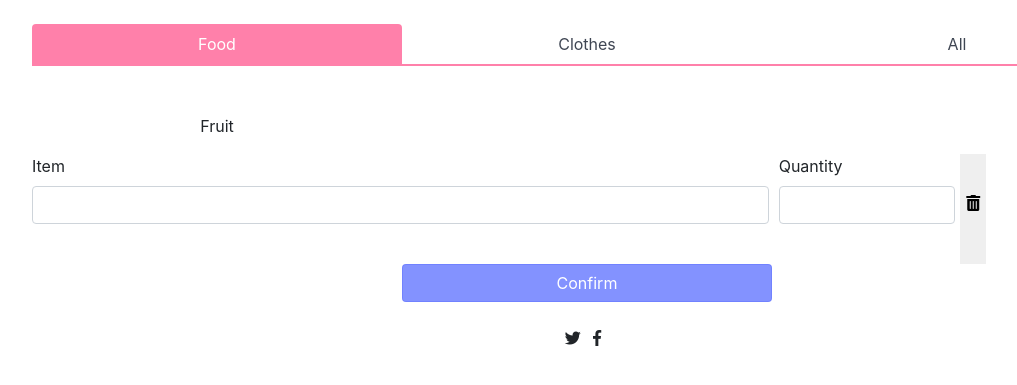
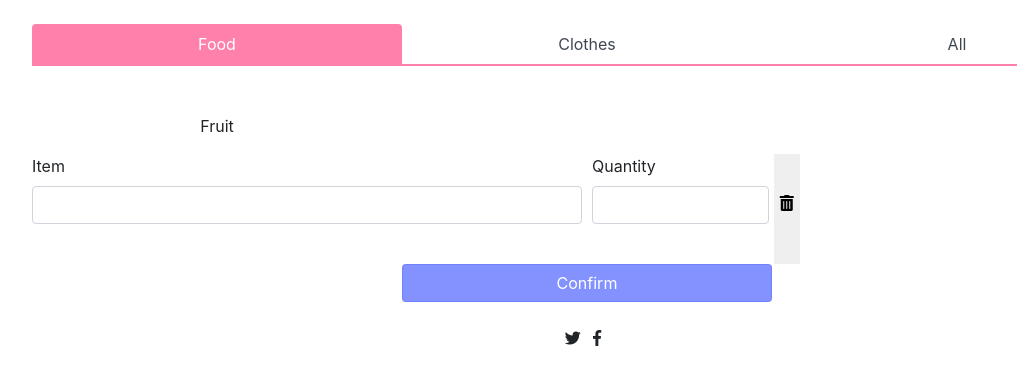
Before and after one commit to converyj/charitables, a PHP site: page /form.php in a window 1280 px wide. Shown: the part 64-449 px from the top of the page, without its empty margins (53-1070 px from the left). Run offline with PHP 8.4, Linux system fonts and the light colour scheme; some libraries are stand-ins or nearby versions.

Commit message:
Update form.php

```diff
--- a/form.php
+++ b/form.php
@@ -250,13 +250,13 @@ session_start();
                     </div>
                     <section id="summary">
                         <div class="form-row" v-for="item, index in items">
-                            <div class="form-group col-8 pb-4">
+                            <div class="form-group col-8 col-md-6 pb-4">
                                 <label for="items">Item</label>
                                 <input v-model.lazy="item.name" type="text" name="item" class="form-control" id="items">
                                 <!-- <label for="qty">Quantity</label>
                             <input type="text" name="quantity" v-model.lazy.number="item.quantity" id="qty" class="form-control" disabled> -->
                             </div>
-                            <div class="form-group col-2">
+                            <div class="form-group col-2 col-md-2">
                                 <label for=" qty">Quantity</label>
                                 <input type="text" name="quantity" v-model.lazy.number="item.quantity" id="qty" class="form-control">
                             </div>
```
